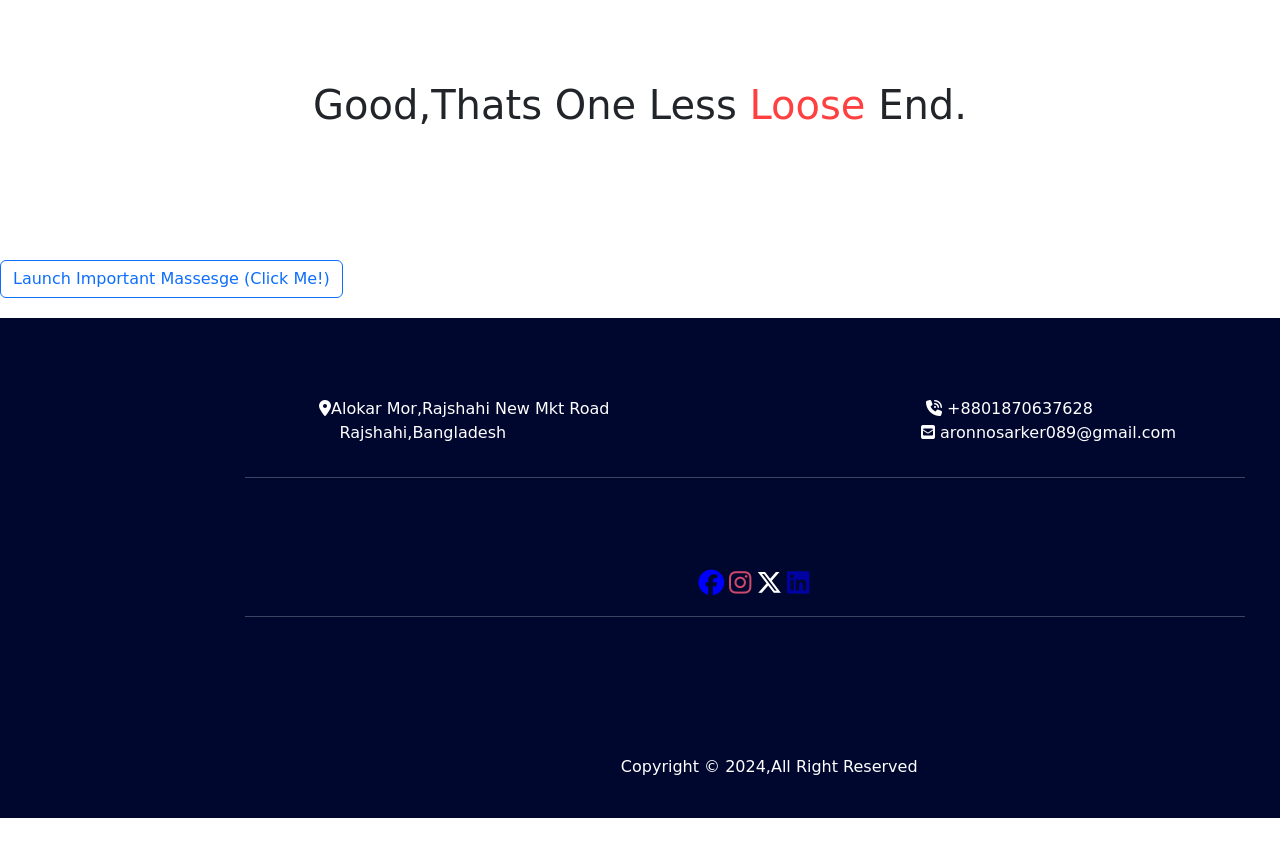
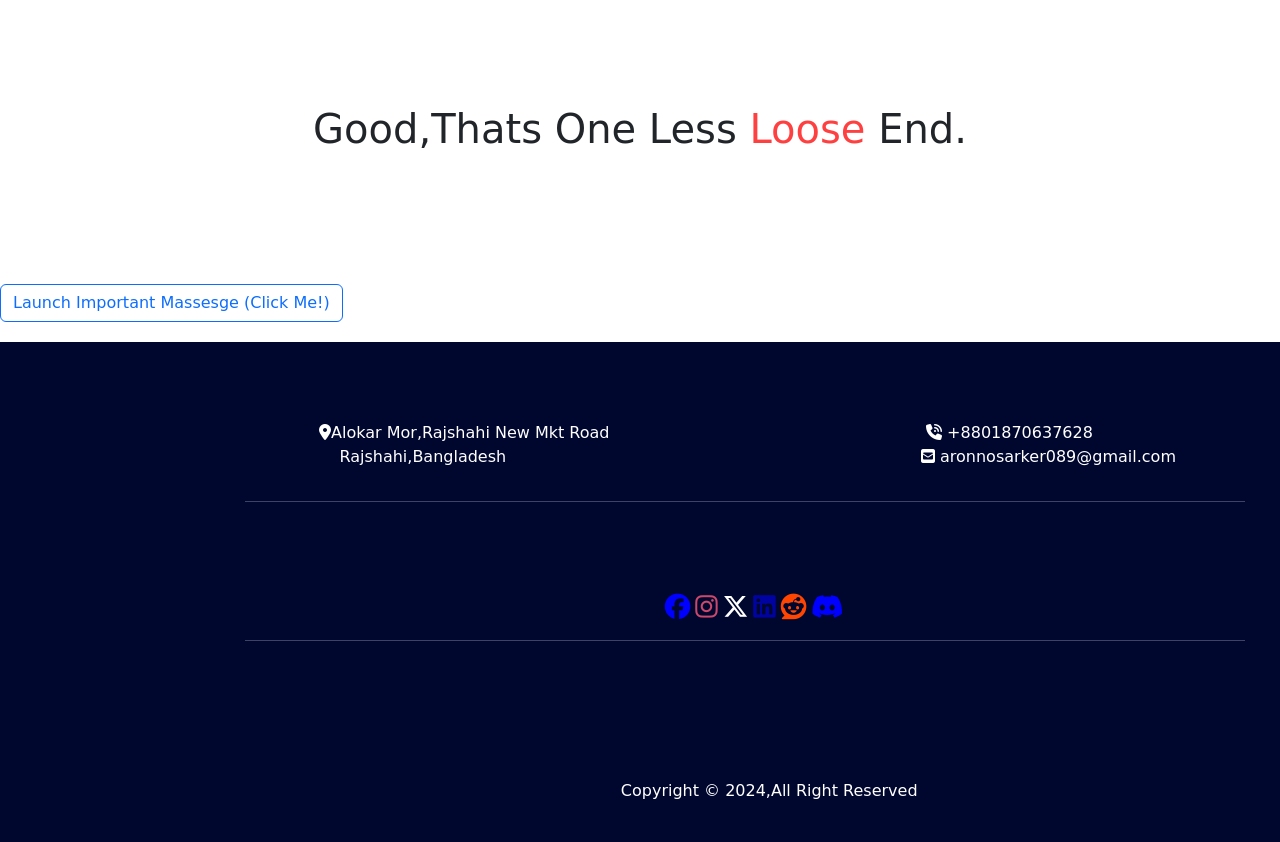
Before and after one commit to imaronno/portfolio, a plain HTML site: page index.html in a window 1280 px wide. Shown: the part 7037-7879 px from the top of the page. Before the commit the page ends 7855 px from the top, so only its background shows below. Drawn offline with nearby package versions, Linux system fonts and the light colour scheme.

Commit message:
contact appproved

```diff
--- a/index.html
+++ b/index.html
@@ -43,7 +43,7 @@
     <script src="https://kit.fontawesome.com/397b6368f7.js" crossorigin="anonymous"></script>
     <link rel="icon" type="image/png" href="images/back-images/mjadzdumfdf3j9mk5kl8.png">
 </head>
-
+s
 <body>
 
     <div class="preloader-wrapper" style="flex-direction: column;">
@@ -547,9 +547,11 @@
                             class="fa-brands fa-facebook"></i></a></span>
                 <span><a target="_blank" href="https://www.instagram.com/arpita_sarker_122?igsh=MXU1Mm11N21lb2RrNw=="><i
                             id="instagram" class="fa-brands fa-instagram"></i></a></span>
-                <span><a class="fa" target="_blank" href=""><i class="fa-brands fa-x-twitter"></i></a></span>
+                <span><a class="fa" target="_blank" href="https://x.com/aronnosarker_"><i class="fa-brands fa-x-twitter"></i></a></span>
                 <span><a target="_blank" href="https://www.linkedin.com/in/aronno-sarker-imaronno50/"><i id="linkedin"
                             class="fa-brands fa-linkedin"></i></a></span>
+                            <span><a href="https://www.reddit.com/user/aronnosarker089/" target="_blank"><i class="fa-brands fa-reddit" id="reddit"></i></a></span>
+                            <span><a href="discord.com/channels/@aronnosarker_" target="_blank"><i id="discord" class="fa-brands fa-discord"></i></a></span>
             </div>
 
             <hr class="hr-0-1" style="margin-left: 250px;">
--- a/style.css
+++ b/style.css
@@ -686,5 +686,13 @@ textarea {
         width: 300px;
     }
 }
+#reddit{
+    color: orangered;
+    font-size: 160%;
+}
+#discord{
+    color: blue;
+    font-size: 160%;
+}
 
 @media only screen and (min-width:688px) and (max-width:992px) {}
```
Also changed, not shown: IMG-20241205-WA0001.jpg (added).
